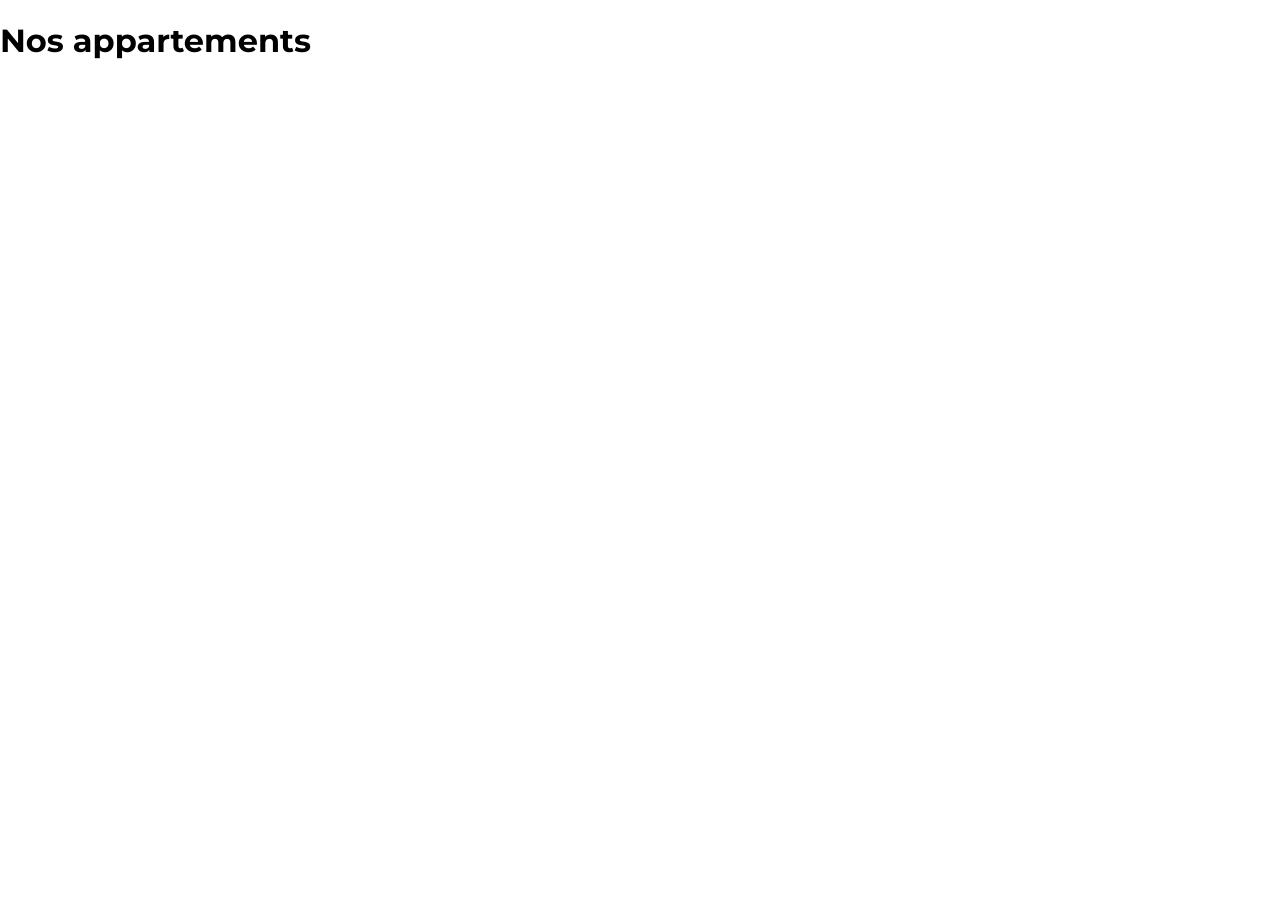
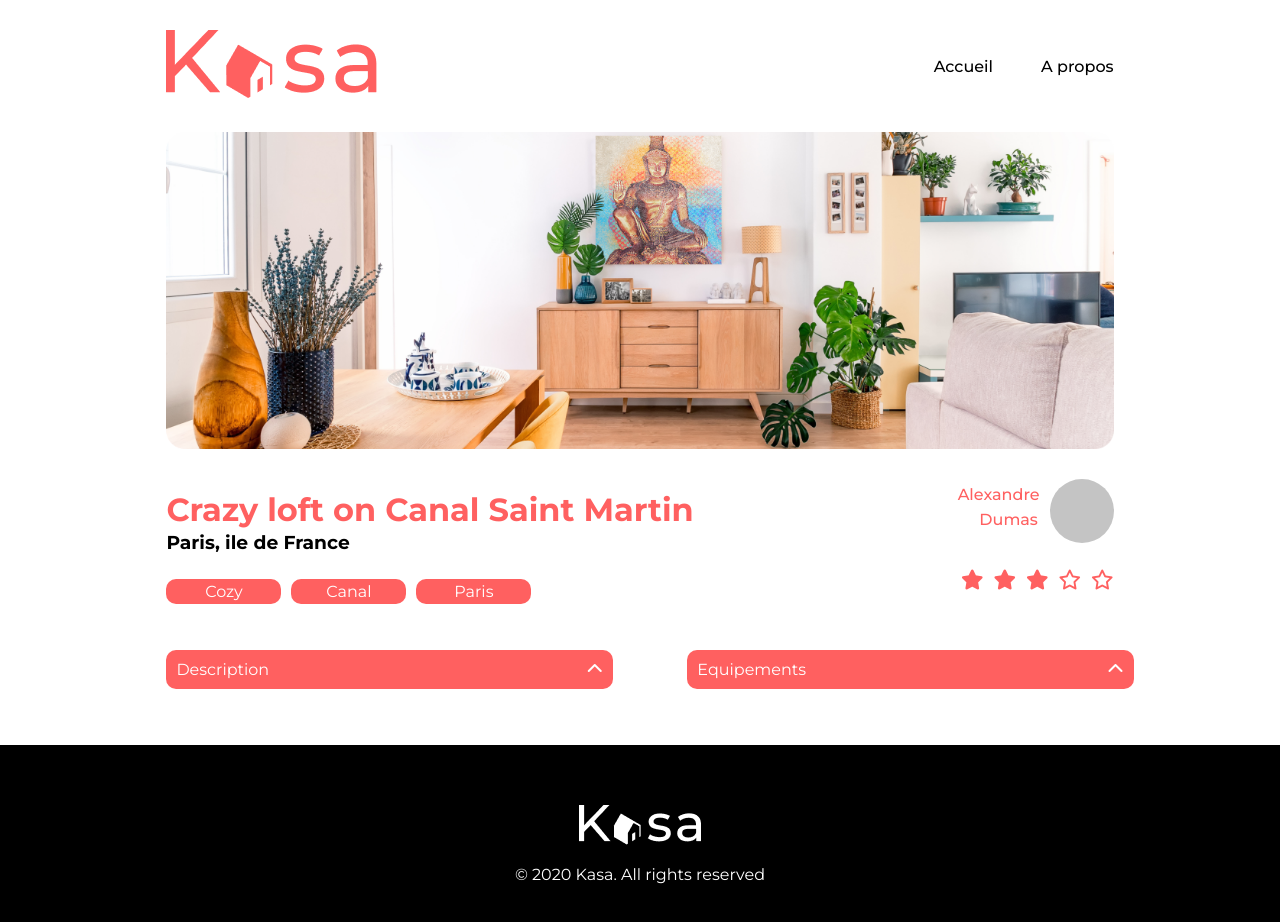
Before and after one commit to Faysal64/Kasa, a React (Vite) app in the folder Kasa/: page /Appartement in a window 1280 px wide. Shown: the top 922 px of the page. Before the commit the page ends 800 px from the top, so only its background shows below. Built offline with nearby package versions, Linux system fonts and the light colour scheme.

Commit message:
commit08/01

```diff
--- a/Kasa/index.html
+++ b/Kasa/index.html
@@ -6,6 +6,7 @@
     <link rel="preconnect" href="https://fonts.googleapis.com">
 <link rel="preconnect" href="https://fonts.gstatic.com" crossorigin>
 <link href="https://fonts.googleapis.com/css2?family=Montserrat:ital,wght@0,100..900;1,100..900&display=swap" rel="stylesheet">
+<script src="https://kit.fontawesome.com/32ec9489e1.js" crossorigin="anonymous"></script>
     <meta name="viewport" content="width=device-width, initial-scale=1.0" />
     <title>Kasa</title>
   </head>
--- a/Kasa/src/App.css
+++ b/Kasa/src/App.css
@@ -23,6 +23,16 @@ body{
 
 .nav-links div {
   cursor: pointer;
+}
+
+.nav-links a{
+  text-decoration: none;
+  color: black;
+}
+
+.nav-links a:hover{
+  text-decoration: underline;
+
 }
 
 .banner {
--- /dev/null
+++ b/Kasa/src/AppartementPage.css
@@ -0,0 +1,157 @@
+.colorRed {
+    color: #FF6060;
+}
+
+.backRed {
+    background-color: #FF6060;
+    padding: 3px 0;
+    border-radius: 10px;
+    width: 115px;
+    color: white;
+    text-align: center;
+}
+
+.flexRow {
+    display: flex;
+    flex-direction: row;
+    gap: 10px;
+    margin-top: -10px;
+}
+
+
+.flexRow2 {
+    display: flex;
+    flex-direction: row;
+}
+
+
+
+.container1 {
+    display: flex;
+    justify-content: space-between;
+    align-items: flex-start;
+    margin-top: 20px;
+    width: 100%;
+}
+
+.main-container {
+    margin: auto;
+    width: 74%;
+    display: flex;
+    flex-direction: column;
+    align-items: center;
+    text-align: center; /* Centrer le texte */
+}
+
+
+.description-container {
+    margin-top: 30px;
+    width: 100%;
+    text-align: left; /* Aligne le texte à gauche */
+}
+
+
+.location {
+    text-align: left;
+    margin-top: -20px;
+}
+
+.image-container {
+    width: 100%;
+    max-width: 1200px; /* Limite la taille maximale de l'image */
+    margin: auto; /* Centre le conteneur horizontalement */
+    overflow: hidden; /* Cache tout débordement éventuel */
+}
+
+.background-image {
+    width: 100%; /* L'image prendra toute la largeur du conteneur */
+    height: auto; /* La hauteur sera ajustée automatiquement pour conserver le ratio */
+    max-width: 100%; /* Empêche l'image de dépasser la taille de son conteneur */
+    display: block; /* Évite les espaces blancs indésirables autour de l'image */
+}
+
+.author-name {
+    text-align: center; /* Centre les textes Alexandre et Dumas */
+    margin-bottom: 10px; /* Ajoute un espace entre les noms et la boule */
+    font-size: 16px; /* Ajustez la taille de la police selon vos besoins */
+    line-height: 1.2; /* Réduit l'espace entre Alexandre et Dumas */
+    margin-left: 10px;
+    color: #FF6060;
+    margin-right: 10px;
+    font-weight: 500;
+}
+
+.iconeBoule {
+    background-color: #C4C4C4;
+    width: 64px;
+    height: 64px;
+    border-radius: 50%;
+    margin: 10px auto; /* Centre la boule sous le texte */
+}
+
+
+.starsWidht{
+    font-size: 20px;
+    height: 36px;
+
+}
+
+.sizeStars {
+    color: #FF6060;
+    margin-top: 15px;
+    display: flex;
+    justify-content: end;
+    gap: 10px;
+}
+
+.displayRow2{
+    display: flex;
+    justify-content: end;
+}
+
+.margeDumas{
+    margin-top: -10px;
+    margin-left: 20px;
+}
+
+.backRed2 {
+    background-color: #FF6060;
+    padding: 10px 10px;
+    width: 100%; /* Ajustement pour afficher côte à côte */
+    color: white;
+    border-radius: 10px;
+    display: flex;
+    justify-content: space-between;
+    align-items: center;
+    cursor: pointer;
+}
+
+.description-container {
+    display: flex;
+    justify-content: space-between; /* Les descriptions sont côte à côte */
+    gap: 20px; /* Espacement entre les deux descriptions */
+    margin-top: 20px;
+}
+
+.icon {
+    font-weight: bold;
+    transform: rotate(0deg);
+    transition: transform 0.3s ease;
+}
+
+.icon.rotate {
+    transform: rotate(180deg);
+}
+
+.description-item {
+    width: 45%; /* Assure que les deux éléments ont une largeur égale */
+    transition: all 0.3s ease; /* Animation pour fluidifier le changement de taille */
+}
+
+.description-item p {
+    margin-top: 10px;
+}
+
+.description-container p:last-child {
+    margin-top: 10px;
+}
--- /dev/null
+++ b/Kasa/src/components/About.jsx
@@ -0,0 +1,15 @@
+import React from 'react';
+import Header from './Header';
+import Footer from './Footer';
+import '../App.css';
+
+function About() {
+    return (
+      <div>
+        <Header />
+        <Footer />
+      </div>
+    );
+  }
+
+export default About;
--- /dev/null
+++ b/Kasa/src/components/AppartementPage.jsx
@@ -0,0 +1,90 @@
+import React, { useState } from 'react';
+import Header from './Header';
+import Footer from './Footer';
+import '../App.css';
+import '../AppartementPage.css';
+
+function AppartementPage() {
+    // États distincts pour chaque description
+    const [isDescription1Visible, setDescription1Visible] = useState(false);
+    const [isDescription2Visible, setDescription2Visible] = useState(false);
+
+    return (
+        <div>
+            <Header />
+
+            <div className="main-container">
+                <div className="image-container">
+                    <img src="/Background.png" alt="Background" className="background-image" />
+                </div>
+
+                <div className="container1">
+                    <div>
+                        <h1 className="colorRed">Crazy loft on Canal Saint Martin</h1>
+                        <h3 className="location">Paris, ile de France</h3>
+                        <div className="flexRow">
+                            <p className="backRed">Cozy</p>
+                            <p className="backRed">Canal</p>
+                            <p className="backRed">Paris</p>
+                        </div>
+                    </div>
+
+                    <div>
+                        <div className="displayRow2">
+                            <div className="author-name">
+                                <p>Alexandre</p>
+                                <p className="margeDumas">Dumas</p>
+                            </div>
+                            <div className="iconeBoule"></div>
+                        </div>
+                        <div className="sizeStars">
+                            <i className="fa-solid fa-star starsWidht"></i>
+                            <i className="fa-solid fa-star starsWidht"></i>
+                            <i className="fa-solid fa-star starsWidht"></i>
+                            <i className="fa-regular fa-star starsWidht"></i>
+                            <i className="fa-regular fa-star starsWidht"></i>
+                        </div>
+                    </div>
+                </div>
+
+                <div className="description-container">
+                    {/* Première description */}
+                    <div className="description-item">
+                        <p
+                            className="backRed2"
+                            onClick={() => setDescription1Visible(!isDescription1Visible)}
+                        >
+                            Description
+                            <span className={`icon ${isDescription1Visible ? 'rotate' : ''}`}>
+                                <i className="fa-solid fa-chevron-up"></i>
+                            </span>
+                        </p>
+                        {isDescription1Visible && (
+                            <p>Lorem ipsum dolor sit amet, consectetur adipisicing elit. Saepe delectus aspernatur ad consequuntur ex...</p>
+                        )}
+                    </div>
+
+                    {/* Deuxième description */}
+                    <div className="description-item">
+                        <p
+                            className="backRed2"
+                            onClick={() => setDescription2Visible(!isDescription2Visible)}
+                        >
+                            Equipements
+                            <span className={`icon ${isDescription2Visible ? 'rotate' : ''}`}>
+                                <i className="fa-solid fa-chevron-up"></i>
+                            </span>
+                        </p>
+                        {isDescription2Visible && (
+                            <p>Lorem ipsum dolor sit amet, consectetur adipisicing elit. Saepe delectus aspernatur ad consequuntur ex...</p>
+                        )}
+                    </div>
+                </div>
+            </div>
+
+            <Footer />
+        </div>
+    );
+}
+
+export default AppartementPage;
--- a/Kasa/src/components/Header.jsx
+++ b/Kasa/src/components/Header.jsx
@@ -1,15 +1,18 @@
 import React from 'react';
-import { Link } from 'react-router-dom'; // Import de Link
+import {NavLink} from 'react-router-dom';
+import "../App.css";
 
 function Header() {
   return (
     <nav className='header'>
+      <NavLink to="/">
       <div>
         <img src='Logo.png' alt='logo' />
       </div>
+      </NavLink>
       <div className='nav-links'>
-        <Link to="/">Accueil</Link>
-        <Link to="/about">A propos</Link>
+        <NavLink to="/">Accueil</NavLink>
+        <NavLink to="/about">A propos</NavLink>
       </div>
     </nav>
   );
```
Also changed, not shown: Kasa/src/main.jsx (+6 -7 lines), Kasa/public/Background.png (added).
